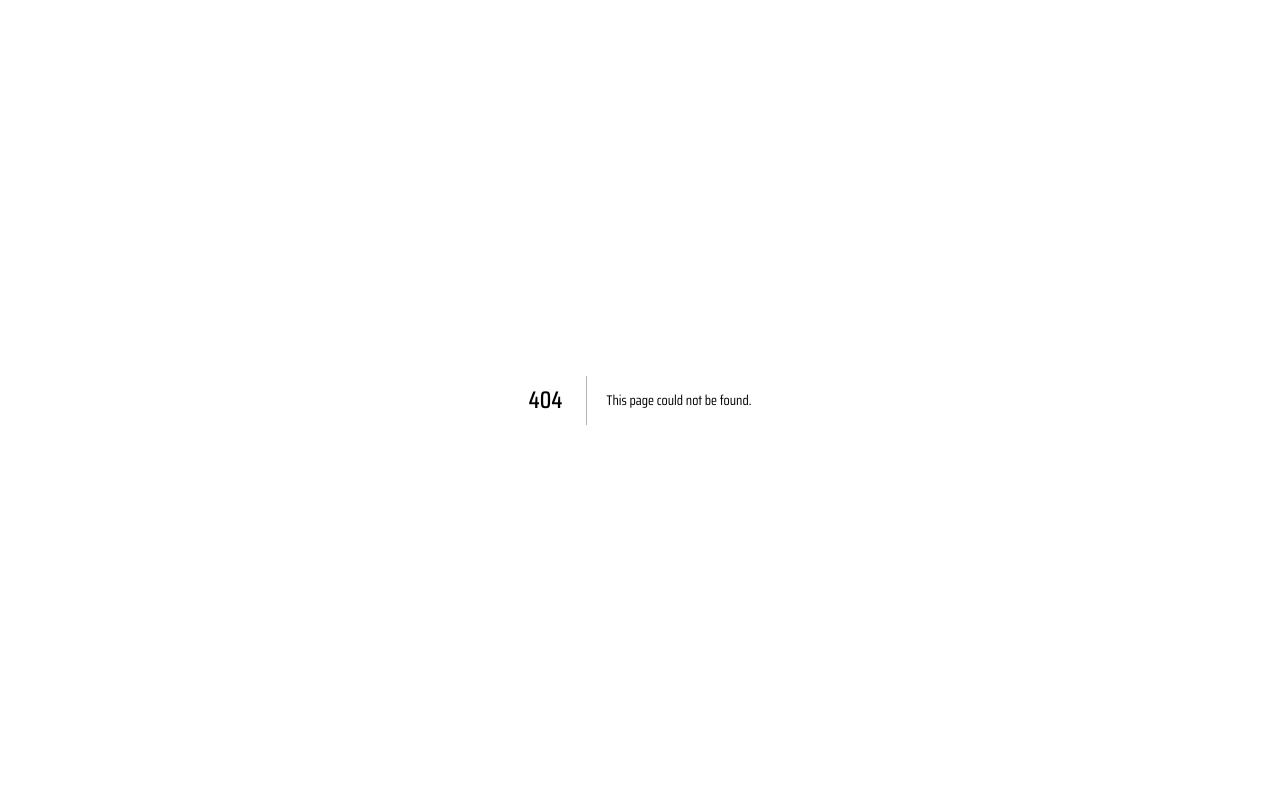
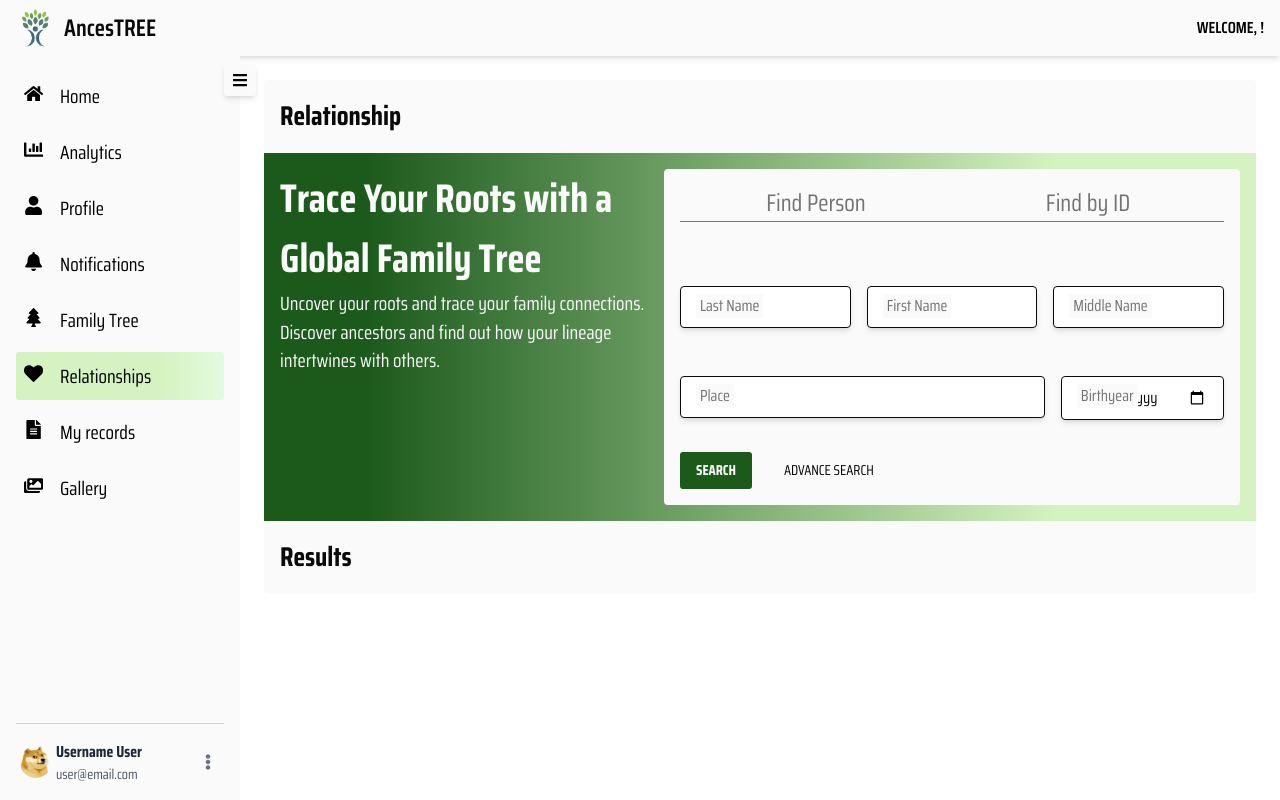
Before and after one commit to Newiie/ancestree-frontend, a Next.js app in the folder client/: page /Dashboard/Relationships in a window 1280 px wide. Before the commit this address had no page. Built offline with nearby package versions, Linux system fonts and the light colour scheme; sample sign-in values are in the browser's storage.

Commit message:
Added relationship page

```diff
--- /dev/null
+++ b/client/app/Dashboard/Relationships/page.tsx
@@ -0,0 +1,16 @@
+"use client"
+import Content from '@/components/dashboard/relationship/Content'
+import Header from '@/components/dashboard/Header'
+import Sidebar from '@/components/dashboard/Sidebar'
+import React from 'react'
+
+import MainLayout from '@/components/MainLayout'
+const Page = () => {
+  return (
+      <div className="content | overflow-y-auto">
+        <Content />
+      </div>
+  )
+}
+
+export default Page
--- /dev/null
+++ b/client/app/Dashboard/layout.tsx
@@ -0,0 +1,13 @@
+"use client"
+import Header from "@/components/dashboard/Header";
+import Sidebar from "@/components/dashboard/Sidebar";
+
+export default function CustomDomainLayout(props: React.PropsWithChildren<{}>) {
+    return (
+        <div className="grid grid-rows-[auto_1fr] grid-cols-[auto_1fr] h-screen">
+            <Header  />
+            <Sidebar />
+            {props.children}
+        </div>
+    );
+  }
--- a/client/app/Dashboard/page.tsx
+++ b/client/app/Dashboard/page.tsx
@@ -23,13 +23,11 @@ const Page = () => {
   }
 
   return (
-    <div className="grid grid-rows-[auto_1fr] grid-cols-[auto_1fr] h-screen">
-      <Header  />
-      <Sidebar />
+
       <div className="content | overflow-y-auto">
         <Content />
       </div>
-    </div>
+
   );
 };
 
--- a/client/components/MainLayout.tsx
+++ b/client/components/MainLayout.tsx
@@ -7,6 +7,7 @@ import  store from '@/store/store';
 const MainLayout = ({ children }: { children: React.ReactNode }) => {
   return (
     <Provider store={store}>
+
       {children}
     </Provider>
   );
--- a/client/components/dashboard/Sidebar.tsx
+++ b/client/components/dashboard/Sidebar.tsx
@@ -1,5 +1,6 @@
 import Image from 'next/image';
 import React, { useState } from 'react';
+import Link from 'next/link';
 import { FaHome, FaChartBar, FaUser, FaBell, FaTree, FaHeart, FaFileAlt, FaImages, FaCog, FaBars, FaEllipsisV, FaSignOutAlt, FaQuestionCircle } from 'react-icons/fa';
 import {
   Popover,
@@ -7,12 +8,22 @@ import {
   PopoverTrigger,
 } from "@/components/ui/popover"
 import  useAuth  from '@/hooks/useAuth';
+import {usePathname} from 'next/navigation';
+import path from 'path';
 
 const Sidebar = () => {
   const [isMinimized, setIsMinimized] = useState(false);
   const [isMenuOpen, setIsMenuOpen] = useState(false);
   const { logout } = useAuth();
+
+  const pathName = usePathname();
+
+  const dashboardRegex = /^\/Dashboard/i;
+
+  const isDashboardPath = dashboardRegex.test(pathName);
   const toggleSidebar = () => {
+    console.log("PATH NAME ", pathName);
+    console.log("IS PATH ", isDashboardPath);
     setIsMinimized(!isMinimized);
   };
 
@@ -30,18 +41,19 @@ const Sidebar = () => {
 
       <ul className="space-y-2 flex-grow overflow-y-auto">
         {[
-          { icon: <FaHome />, label: 'Home' },
-          { icon: <FaChartBar />, label: 'Analytics' },
-          { icon: <FaUser />, label: 'Profile' },
-          { icon: <FaBell />, label: 'Notifications' },
-          { icon: <FaTree />, label: 'Family Tree' },
-          { icon: <FaHeart />, label: 'Relationships' },
-          { icon: <FaFileAlt />, label: 'My records' },
-          { icon: <FaImages />, label: 'Gallery' },
+          { icon: <FaHome />, label: 'Home', url: "/" },
+          { icon: <FaChartBar />, label: 'Analytics', url: "/" },
+          { icon: <FaUser />, label: 'Profile', url: "/" },
+          { icon: <FaBell />, label: 'Notifications', url: "/" },
+          { icon: <FaTree />, label: 'Family Tree', url: "/" },
+          { icon: <FaHeart />, label: 'Relationships', url: "/Dashboard/Relationships" },
+          { icon: <FaFileAlt />, label: 'My records', url: "/" },
+          { icon: <FaImages />, label: 'Gallery', url: "/" },
         ].map((item, index) => (
-          <li
+          <Link
+            href={item.url}
             key={index}
-            className="flex px-2 py-[6px] rounded-[3px] items-center text-[1.2rem] text-black hover:bg-gradient-linear-green-white cursor-pointer h-[3rem] overflow-none"
+            className={`flex px-2 py-[6px] rounded-[3px] items-center text-[1.2rem] text-black ${ (pathName ==  "/Dashboard/" + item.label) ?  "bg-gradient-linear-green-white": "hover:bg-gradient-linear-green-white"} cursor-pointer h-[3rem] overflow-none`}
           >
             <div className="flex-shrink-0 text-primary w-[1.5rem] h-[1.5rem] mr-3">
               {item.icon}
@@ -51,7 +63,7 @@ const Sidebar = () => {
             >
               <span className='text-primary'>{item.label}</span>
             </div>
-          </li>
+          </Link>
         ))}
       </ul>
       <Popover>
--- /dev/null
+++ b/client/components/dashboard/relationship/Content.tsx
@@ -0,0 +1,82 @@
+import React, { useState } from 'react';
+
+const FloatingInput : React.FC<{label: string; type: string; name: string; id:string;}> = ({ label, type, name, id }) => {
+  const [inputValue, setInputValue] = useState('');
+
+  const handleChange = (e: React.ChangeEvent<HTMLInputElement>) => {
+    setInputValue(e.target.value);
+  };
+
+  return (
+    <div className='relative mt-4'>
+      <input
+        className={`py-2 px-4 border-1 border-primary rounded-[4px] shadow-md w-full peer focus:outline-none`}
+        type={type}
+        name={name}
+        id={id}
+        value={inputValue}
+        onChange={handleChange}
+        required
+      />
+      <label
+        className={`absolute left-4 top-2 text-[1rem] text-muted-foreground bg-white px-1 transition-all duration-300 ease-in-out peer-focus:top-[-10px] peer-focus:text-[0.8rem] peer-focus:text-primary peer-valid:top-[-10px] peer-valid:text-[0.8rem] peer-valid:text-primary`}
+        htmlFor={id}
+      >
+        {label}
+      </label>
+    </div>
+  );
+};
+
+const Content = () => {
+  return (
+    <div className='m-[1.5rem] bg-white rounded-[4px]'>
+      <h2 className='text-primary font-bold text-[1.7rem] p-[1rem]'>Relationship</h2>
+      <div className='bg-gradient-linear-navigation p-[1rem]  grid grid-cols-[40%_60%]'>
+        <div className='text-white'>
+          <h1 className='text-[2.5rem] font-bold'>Trace Your Roots with a Global Family Tree</h1>
+          <p className='text-[1.2rem]'>Uncover your roots and trace your family connections. Discover ancestors and find out how your lineage intertwines with others.</p>
+        </div>
+        <form className='rounded-[4px] bg-white p-[1rem]'>
+          <div className='grid grid-cols-2 text-center  mb-[3rem]'>
+            {['Find Person', 'Find by ID'].map(link => {
+              return (
+                <li
+                  className='text-[1.5rem] border-b-1 border-primary transition hover:border-b-2 hover:text-primary text-muted-foreground cursor-pointer duration-300'
+                  style={{ listStyle: 'none' }}
+                  key={link}
+                >
+                  {link}
+                </li>
+              );
+            })}
+          </div>
+
+          <div className='grid grid-cols-3 gap-x-[1rem] gap-y-[1rem] mt-[2rem]'>
+            <FloatingInput label="Last Name" type="text" name="last-name" id="last-name" />
+            <FloatingInput label="First Name" type="text" name="first-name" id="first-name" />
+            <FloatingInput label="Middle Name" type="text" name="middle-name" id="middle-name" />
+          </div>
+
+          <div className='grid grid-cols-[calc(70%-1rem)_30%] gap-x-[1rem] mt-[2rem]'>
+            <FloatingInput label="Place" type="text" name="place" id="place" />
+            <FloatingInput label="Birthyear" type="date" name="birthyear" id="birthyear" />
+          </div>
+
+          <div className='flex gap-[1rem] mt-[2rem]'>
+            <button className='py-[0.5rem] bg-btn-primary text-white font-bold px-[1rem] text-[0.9rem] rounded-[3px] hover:text-white hover:bg-primary transition-colors duration-200'>
+              SEARCH
+            </button>
+            <button className='py-[0.5rem] text-primary px-[1rem] text-[0.9rem] rounded-[3px] cursor-pointer'>ADVANCE SEARCH</button>
+          </div>
+        </form>
+      </div>
+
+      <div>
+        <h3 className='text-primary font-bold text-[1.7rem] p-[1rem]'>Results</h3>
+      </div>
+    </div>
+  );
+};
+
+export default Content;
--- a/client/tailwind.config.ts
+++ b/client/tailwind.config.ts
@@ -12,10 +12,12 @@ const config: Config = {
   		backgroundImage: {
   			'gradient-radial': 'radial-gradient(var(--tw-gradient-stops))',
   			'gradient-conic': 'conic-gradient(from 180deg at 50% 50%, var(--tw-gradient-stops))',
-  			'gradient-linear-green-white': 'linear-gradient(to right, #D4F3C0 69%, #EFFFF4 120%)'
+  			'gradient-linear-green-white': 'linear-gradient(to right, #D4F3C0 69%, #EFFFF4 120%)',
+			'gradient-linear-navigation': 'linear-gradient(to right, #1B5A1B 10%, #D4F3C0 80%)'
   		},
   		backgroundColor: {
   			'primary': '#1b4a0aca',
+			'btn-primary': "#1B5A1B",
   			'btn-active': '#34762E',
   			'hover': '#44de108f',
   			'secondary-btn': '#a3e279',
@@ -23,7 +25,8 @@ const config: Config = {
   			'white': '#FAFAFA',
   			'btn-secondary': '#D4F3C0',
   			'black': '#010101',
-  			'nav': '#D4F3C0'
+  			'nav': '#D4F3C0',
+			'content': "#DFDFDF"
   		},
   		colors: {
   			'hover': '#44de108f',
```
